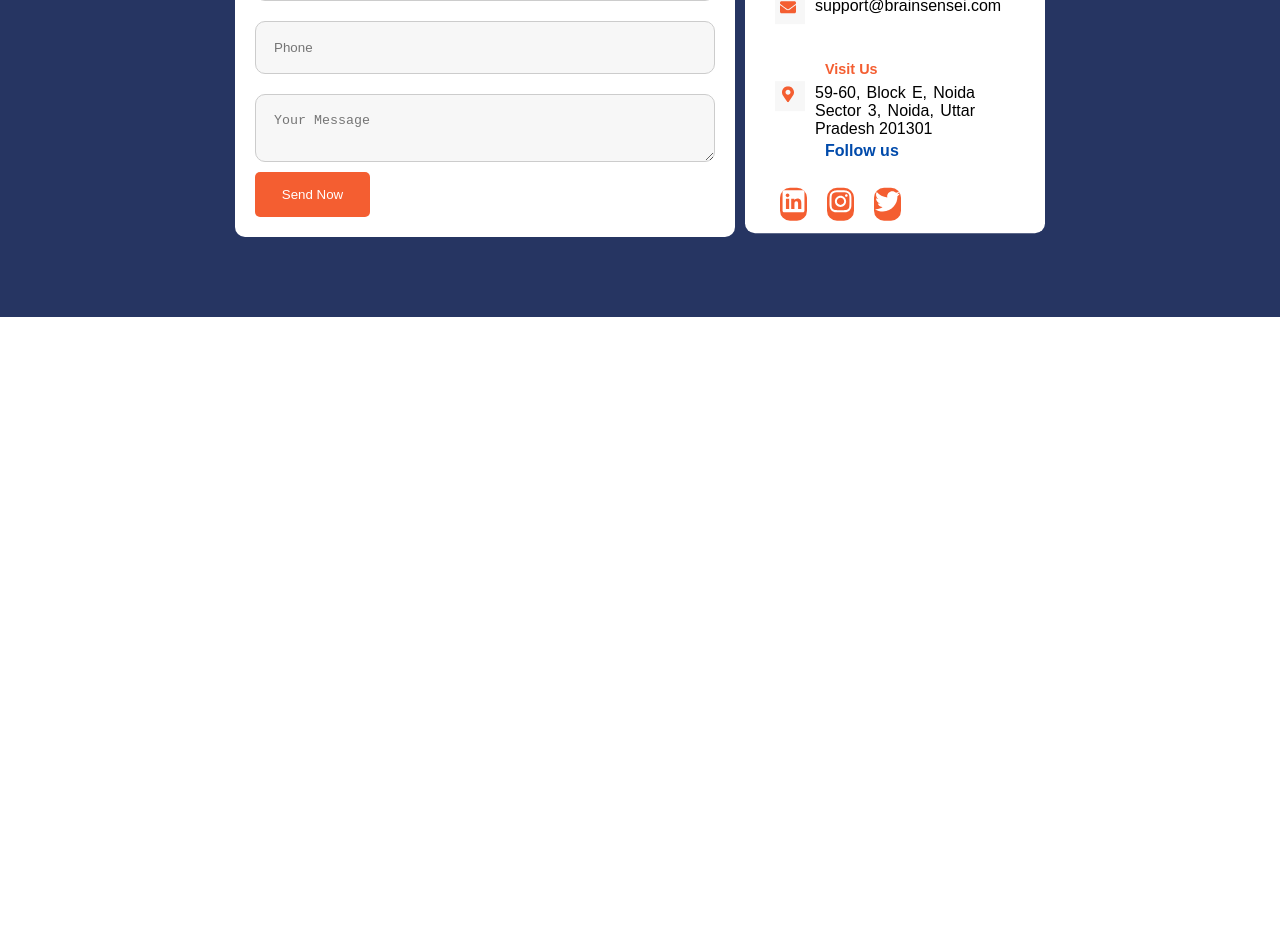
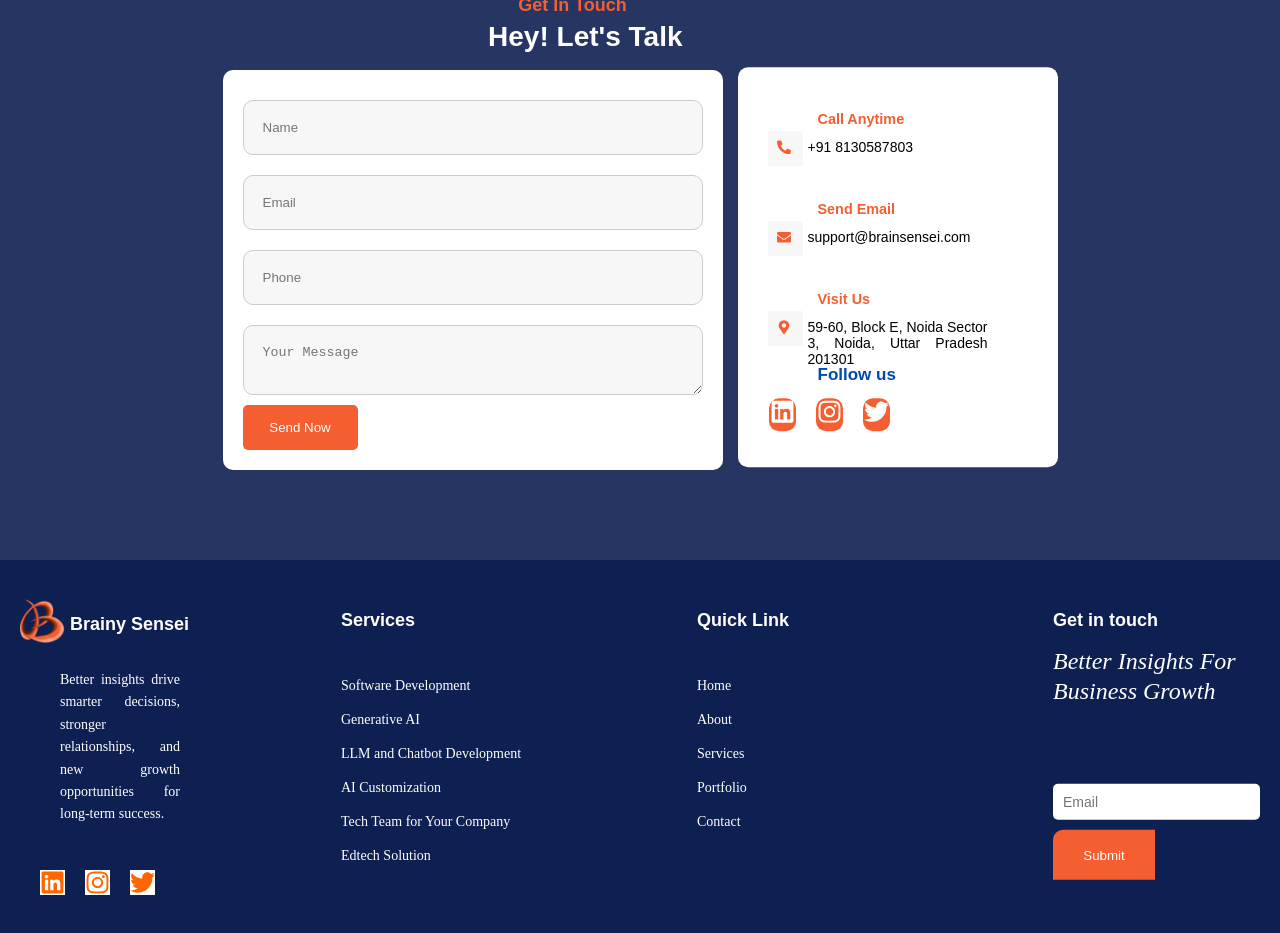
Before and after one commit to Brainy-Sensei/BrainySensei_website, a React (Create React App) app: page / in a window 1280 px wide. Shown: the part 6160-7093 px from the top of the page. Before the commit the page ends 6477 px from the top, so only its background shows below. Built offline with nearby package versions, Linux system fonts and the light colour scheme.

Commit message:
footer and input

```diff
--- a/src/App.js
+++ b/src/App.js
@@ -10,7 +10,7 @@ import TeamSection from "./componets/TeamSection";
 import Technologies from "./componets/Technologies";
 import Testimonials from "./componets/Testimonials";
 import InputSection from "./componets/InputSection";
-import Footer from "./componets/Footer";
+ import Footer from "./componets/Footer";
 
 
 
@@ -29,7 +29,7 @@ const App =() =>{
       <Technologies />
       <Testimonials />
       <InputSection />
-      {/* <Footer />     */}
+       <Footer />
     </div>
 
   );
--- a/src/componets/Footer.css
+++ b/src/componets/Footer.css
@@ -1,124 +1,222 @@
 /* Footer Styling */
+.footer {
+  background-color: #0E1F51;
+  color: #ffffff;
+  padding: 50px 20px;
+
+
+
+}
+
 .footer-container {
-    background-color: #0a2447;
-    color: white;
-    padding: 40px 20px;
-    font-family: Arial, sans-serif;
+  display: flex;
+  justify-content: space-between;
+  flex-wrap: wrap;
+  gap: 20px;
+  color: #ffffff;
+}
+
+/* Brainy Sensei Section */
+.brainy-sensei {
+  max-width: 250px;
+}
+.footer-title{
+  padding: 0px 0px 0px 50px;
+  transform: translateY(-6.0rem);
+}
+
+.footer-title1{
+width: 200px;
+height: 94px;
+gap: 0px;
+opacity: 0px;
+font-family: Raleway;
+font-size: 18px;
+font-weight: 500;
+line-height: 30px;
+text-align: justified;
+padding: 40px;
+
+text-underline-position: from-font;
+text-decoration-skip-ink: none;
+transform:  translateY(-7.3rem);
+
+
+}
+
+.footer-logo {
+  width: 45px;
+  margin-bottom: 20px;
+  padding: 20px 0px 10px ;
+
+  transform: translateY(-2.0rem);
+}
+
+.footer-section p {
+  font-size: 14px;
+  align-items: center;
+  text-align: justify;
+  justify-content: center;
+  line-height: 1.6;
+  color: #ffffff;
+}
+
+.social-icons1 {
+  display: flex;
+  gap: 20px;
+  margin-top: 0px;
+  padding: 20px;
+}
+
+.icon1 {
+  font-size: 25px;
+  color: #ff6600;
+  cursor: pointer;
+  /* transform: translateY(-.0rem); */
+  transition: transform 0.3s;
+  background-color: #ffffff;
+
+}
+
+.icon:hover {
+  transform: scale(1.1);
+}
+
+/* Services and Quick Links */
+.footer-section h4 {
+  font-size: 18px;
+  color: #ffffff;
+  margin-bottom: 15px;
+}
+
+.footer-section ul {
+  list-style: none;
+  padding: 0;
+}
+
+.footer-section ul li {
+  width: 235px;
+ height: 24px;
+ top: 7090px;
+ left: 442px;
+gap: 70px;
+opacity: 0px;
+font-family: Raleway;
+font-size: 16px;
+font-weight: 500;
+line-height: 80px;
+text-align: left;
+text-underline-position: from-font;
+text-decoration-skip-ink: none;
+ margin-bottom: 10px;
+ font-size: 14px;
+ cursor: pointer;
+   align-items: center;
+  text-align: justify;
+}
+
+.footer-section ul li:hover {
+  text-decoration: underline;
+}
+
+/* Get in Touch Section */
+.get-in-touch {
+  max-width: 250px;
+}
+
+.get-in-touch form {
+  display: flex;
+  flex-direction: column;
+  gap: 10px;
+  transform: translateY(4.3rem);
+}
+.get-in-touch p{
+  text-align: center;
+  width: 207px;
+ height: 59px;
+top: 6999px;
+left: 1028px;
+gap: 0px;
+opacity: 0px;
+font-family: Raleway;
+font-size: 24px;
+font-style: italic;
+font-weight: 300;
+line-height: 30px;
+text-align: left;
+text-underline-position: from-font;
+text-decoration-skip-ink: none;
+
+
+}
+
+.get-in-touch input {
+  padding: 10px;
+  border: none;
+  border-radius: 5px;
+  font-size: 14px;
+
+}
+
+.get-in-touch button {
+  padding: 10px 0px;
+  background-color: #F45E31;
+  color: white;
+  border: none;
+  border-radius: 5px;
+  cursor: pointer;
+  transition: background-color 0.3s;
+  width: 102px;
+  height: 50px;
+  top: 7196px;
+  left: 1188px;
+   gap: 0px;
+  border-radius: 10px 0px 0px 0px;
+ opacity: 0px;
+
+}
+
+.get-in-touch button:hover {
+  background-color: #e55500;
+}
+
+/* Responsive Design */
+
+/* Tablet */
+@media (max-width: 768px) {
+  .footer-container {
+    flex-direction: column;
+    align-items: center;
   }
 
   .footer-section {
-    display: flex;
-    flex-wrap: wrap;
-    justify-content: space-between;
-    align-items: flex-start;
-  }
-
-  .footer-brand {
-    flex: 1 1 250px;
-    margin: 20px;
-  }
-
-  .footer-brand h2 {
-    color: orange;
-    margin-bottom: 10px;
-  }
-
-  .footer-brand p {
-    font-size: 14px;
-    line-height: 1.6;
+    text-align: center;
+    max-width: 100%;
   }
 
   .social-icons {
-    display: flex;
-    gap: 10px;
-    margin-top: 10px;
+    justify-content: center;
+  }
+}
+
+/* Mobile */
+@media (max-width: 480px) {
+  .footer-section p,
+  .footer-section ul li {
+    font-size: 12px;
   }
 
-  .social-icons a {
-    color: white;
-    font-size: 1.5em;
-    text-decoration: none;
+  .footer-logo {
+    width: 40px;
   }
 
-  .social-icons a:hover {
-    color: orange;
+  .icon {
+    font-size: 18px;
   }
 
-  .footer-links {
-    flex: 1 1 150px;
-    margin: 20px;
+  .get-in-touch input,
+  .get-in-touch button {
+    font-size: 12px;
+    padding: 8px;
   }
-
-  .footer-links h3 {
-    color: orange;
-    margin-bottom: 15px;
-  }
-
-  .footer-links ul {
-    list-style-type: none;
-    padding: 0;
-  }
-
-  .footer-links li {
-    margin: 10px 0;
-    font-size: 14px;
-  }
-
-  .footer-links li:hover {
-    color: orange;
-    cursor: pointer;
-  }
-
-  .footer-contact {
-    flex: 1 1 250px;
-    margin: 20px;
-  }
-
-  .footer-contact h3 {
-    color: orange;
-    margin-bottom: 10px;
-  }
-
-  .footer-contact p {
-    font-size: 14px;
-    margin-bottom: 20px;
-  }
-
-  .footer-contact form {
-    display: flex;
-    flex-direction: column;
-  }
-
-  .footer-contact input {
-    padding: 10px;
-    margin-bottom: 10px;
-    border: none;
-    border-radius: 5px;
-  }
-
-  .footer-contact button {
-    background-color: orange;
-    color: white;
-    padding: 10px;
-    border: none;
-    border-radius: 5px;
-    cursor: pointer;
-  }
-
-  .footer-contact button:hover {
-    background-color: #e69500;
-  }
-
-  @media screen and (max-width: 768px) {
-    .footer-section {
-      flex-direction: column;
-      align-items: flex-start;
-    }
-
-    .footer-brand,
-    .footer-links,
-    .footer-contact {
-      flex: 1 1 100%;
-      margin: 10px 0;
-    }
-  }
+}
--- a/src/componets/Footer.js
+++ b/src/componets/Footer.js
@@ -1,32 +1,30 @@
 import React from "react";
 import "./Footer.css";
+import logo from "../image/logo.png"; // Replace with your actual logo path
 import { FaLinkedin, FaInstagram, FaTwitter } from "react-icons/fa";
 
 const Footer = () => {
   return (
-    <footer className="footer-container">
-      <div className="footer-section">
-        <div className="footer-brand">
-          <h2>Brainy Sensei</h2>
-          <p>
+    <footer className="footer">
+      <div className="footer-container">
+        {/* Brainy Sensei Section */}
+        <div className="footer-section brainy-sensei">
+          <img src={logo} alt="Brainy Sensei Logo" className="footer-logo" />
+          <h4 className="footer-title">Brainy Sensei</h4>
+          <p className="footer-title1">
             Better insights drive smarter decisions, stronger relationships, and
             new growth opportunities for long-term success.
           </p>
-          <div className="social-icons">
-            <a href="https://linkedin.com" target="_blank" rel="noopener noreferrer">
-              <FaLinkedin />
-            </a>
-            <a href="https://instagram.com" target="_blank" rel="noopener noreferrer">
-              <FaInstagram />
-            </a>
-            <a href="https://twitter.com" target="_blank" rel="noopener noreferrer">
-              <FaTwitter />
-            </a>
+          <div className="social-icons1">
+            <FaLinkedin className="icon1" />
+            <FaInstagram className="icon1" />
+            <FaTwitter className="icon1" />
           </div>
         </div>
 
-        <div className="footer-links">
-          <h3>Services</h3>
+        {/* Services Section */}
+        <div className="footer-section">
+          <h4>Services</h4>
           <ul>
             <li>Software Development</li>
             <li>Generative AI</li>
@@ -37,8 +35,9 @@ const Footer = () => {
           </ul>
         </div>
 
-        <div className="footer-links">
-          <h3>Quick Link</h3>
+        {/* Quick Links Section */}
+        <div className="footer-section">
+          <h4>Quick Link</h4>
           <ul>
             <li>Home</li>
             <li>About</li>
@@ -48,11 +47,12 @@ const Footer = () => {
           </ul>
         </div>
 
-        <div className="footer-contact">
-          <h3>Get in touch</h3>
-          <p>Better Insights For Business Growth</p>
+        {/* Get in Touch Section */}
+        <div className="footer-section get-in-touch">
+          <h4>Get in touch</h4>
+          <p className="p">Better Insights For Business Growth</p>
           <form>
-            <input type="email" placeholder="Email" />
+            <input type="email" placeholder="Email" required />
             <button type="submit">Submit</button>
           </form>
         </div>
--- a/src/componets/InputSection.css
+++ b/src/componets/InputSection.css
@@ -1,7 +1,7 @@
 body {
     font-family: Arial, sans-serif;
     margin: 0;
-    padding: 0;
+    padding: 0px;
     background-color: #ffff;
   }
 
@@ -10,10 +10,11 @@ body {
     /* flex-wrap: wrap;  */
     justify-content: center;
     align-items: center;
-    padding: 80px ;
+    padding: 90px ;
     background-color: #0E1F51E5;
     color: #ffff;
-    gap: 10px;
+    gap: 15px;
+    /* transform: translateY(-8.5rem); */
 
   }
 
@@ -65,7 +66,7 @@ body {
   .contact-form textarea {
     width: 100%;
     margin: 10px 0;
-    padding: 18px;
+    padding: 19px;
     background-color: #F7F7F7;
     border: 1px solid #ccc;
     border-radius: 10px;
@@ -96,8 +97,8 @@ body {
   .info-section {
     flex: 1 1 400px;
     padding: 30px;
-    max-width: 300px;
-    height: 390px;
+    max-width: 320px;
+    height: 400px;
     background-color: #ffff;
     /* padding: 20px; */
     border-radius: 10px;
@@ -105,6 +106,8 @@ body {
   }
 
   .contact-info {
+    font-size: 14px;
+    line-height: 16px;
     margin-bottom: 20px;
     color: #000000;
     text-align: justify;
@@ -115,13 +118,14 @@ body {
 
   }
   .contact-icon{
-    width: 30px;
-    height: 30px;
+    width: 35px;
+    height: 35px;
     text-align: left;
-   margin: 0px;
+    align-items: center;
+    margin: 0px;
     color: #F45E31;
     background-color:#F7F7F7 ;
-    padding: 5px;
+    padding: 9px;
   }
 
   .contact-info p {
@@ -139,16 +143,19 @@ body {
     padding: 0px 40px;
     text-align: justify;
     align-items: center;
-    transform: translateY(-2.0rem);
+   transform: translateY(-2.0rem);
 
   }
   .social{
-   font-size: 16px;
+
+   font-size: 17px;
    font-weight: bold;
    color: #004AAB;
-   text-align: right;
-   padding: 60px 0px 0px 50px;
-   margin-top: 25px;
+   text-align:  center;
+   padding: 20px 40px 0px 50px;
+
+
+
 
 
 
@@ -159,9 +166,10 @@ body {
    display: flex;
    flex-wrap: wrap;
    color: #F45E31;
-   text-align: left;
-   font-size: 10px;
-   transform: translateY(-7.9rem)
+   text-align: right;
+   font-size: 14px;
+   transform: translateY(-3.5rem);
+
 
 
 
@@ -169,7 +177,7 @@ body {
 
   .social-icons .icons {
     display: flex;
-    gap: 10px;
+    gap: 18px;
     font-size: 1.5rem;
 
   }
@@ -179,7 +187,7 @@ body {
     color: #ffff;
     font-size: 25px;
     background-color: #F45E31;
-    margin: 5px;
+    margin: 1px;
     padding: 1px;
     border-radius: 10px;
 
--- a/src/componets/Testimonials.css
+++ b/src/componets/Testimonials.css
@@ -2,8 +2,8 @@
   text-align: center;
   padding: 0px 0px;
   background-color: #FFFFFF;
-  height: 225px;
-   transform: translateY(-19.0rem);
+   /* height: 0px;    */
+   transform: translateY(-15.0rem);
 }
 
 .testimonials-header {
```
